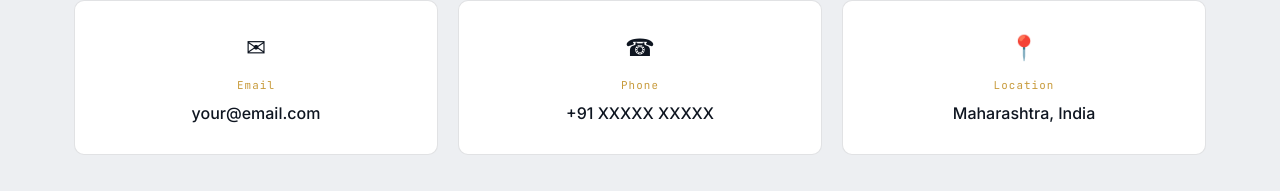
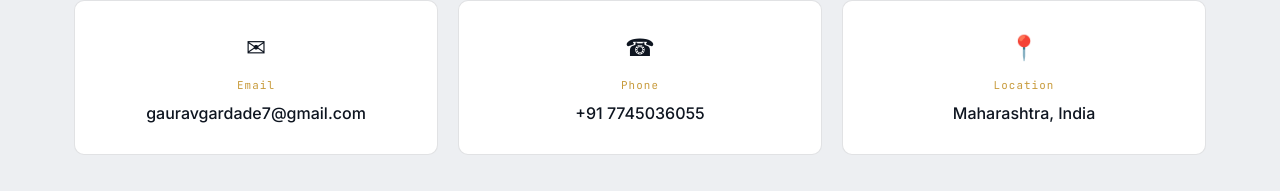
Before and after one commit to gauravgardade7-rgb/Gaurav_Gardade, a plain HTML site: page index.html in a window 1280 px wide. Shown: the part 4447-4638 px from the top of the page. Drawn offline with Linux system fonts and the light colour scheme.

Commit message:
Update index.html

```diff
--- a/index.html
+++ b/index.html
@@ -297,12 +297,12 @@
     <a class="contact-card" href="mailto:your@email.com">
       <span class="contact-icon">✉</span>
       <span class="contact-label">Email</span>
-      <span class="contact-value">your@email.com</span>
+      <span class="contact-value">gauravgardade7@gmail.com</span>
     </a>
     <a class="contact-card" href="tel:+91XXXXXXXXXX">
       <span class="contact-icon">☎</span>
       <span class="contact-label">Phone</span>
-      <span class="contact-value">+91 XXXXX XXXXX</span>
+      <span class="contact-value">+91 7745036055</span>
     </a>
     <div class="contact-card static">
       <span class="contact-icon">📍</span>
```
